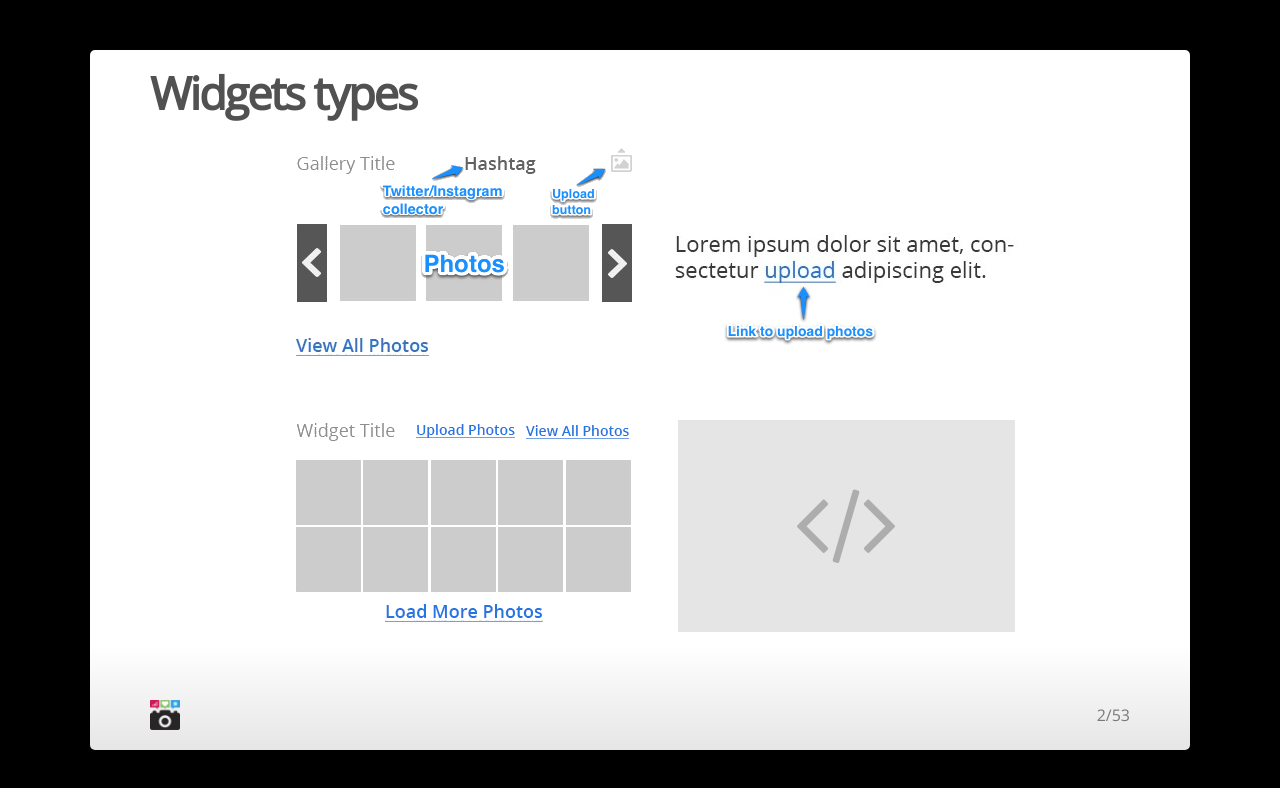
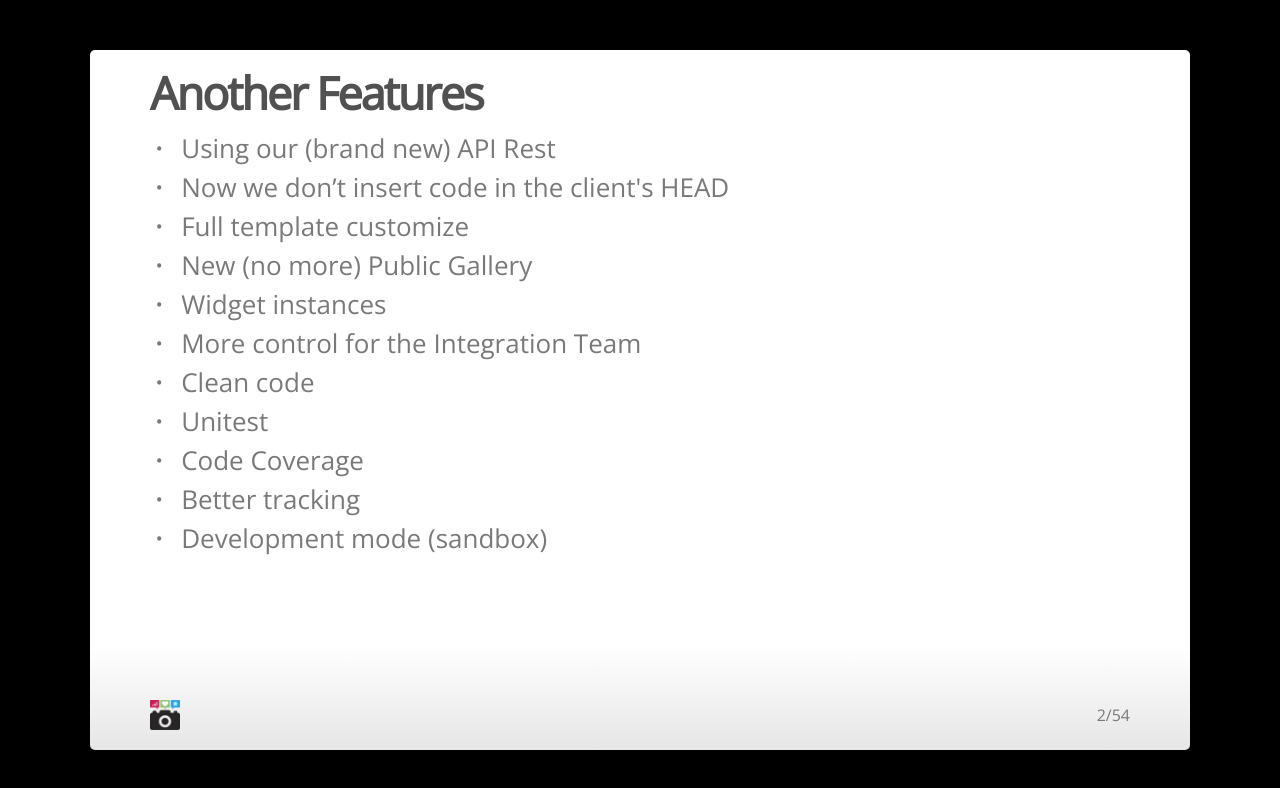
Before and after one commit to mdottavio/slides, a plain HTML site: page widgets2/index.html in a window 1280 px wide. Both pictures are taken after a click on the element 1240 px from the left and 400 px from the top of the page. Drawn offline with nearby package versions, Linux system fonts and the light colour scheme.

Commit message:
Slide: Another features

```diff
--- a/widgets2/index.html
+++ b/widgets2/index.html
@@ -36,6 +36,26 @@ URL: https://code.google.com/p/io-2012-slides
   </slide>
 
   <!-- Slides Joel: visición general-->
+  <slide>
+    <hgroup>
+      <h2>Another Features</h2>
+    </hgroup>
+    <article>
+      <ul>
+        <li>Using our (brand new) API Rest</li>
+        <li>Now we don’t insert code in the client's HEAD </li>
+        <li>Full template customize</li>
+        <li>New (no more) Public Gallery</li>
+        <li>Widget instances</li>
+        <li>More control for the Integration Team</li>
+        <li>Clean code</li>
+        <li>Unitest</li>
+        <li>Code Coverage</li>
+        <li>Better tracking</li>
+        <li>Development mode (sandbox)</li>
+      </ul>
+    </article>
+  </slide>
   <!-- end Slide Joel -->
 
 
```
